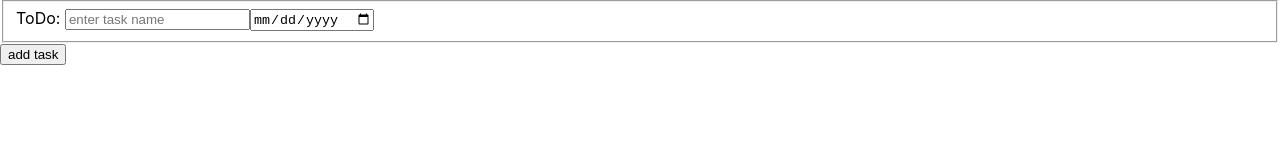
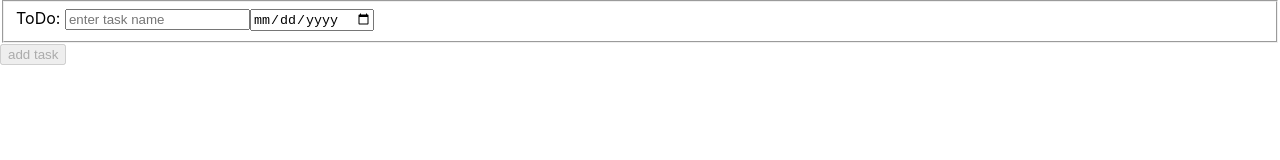
Before and after one commit to taanyaaharidassprasad06/productivity-app, a React (Create React App) app: page / in a window 1280 px wide. Shown: the top 160 px of the page. Built offline with nearby package versions, Linux system fonts and the light colour scheme.

Commit message:
disabled button

```diff
--- a/src/components/TaskForm.js
+++ b/src/components/TaskForm.js
@@ -1,23 +1,23 @@
-import { useRef } from "react";
+import { useState } from "react";
 
 function TaskForm( { addTaskHandler } ) {
-    const nameRef = useRef(null);
-    const dateRef = useRef(null);
+    const [name, setName] = useState("");
+     const [date, setDate] = useState("");
 
     const submitHandler = (e) => {
         e.preventDefault();
 
         const newTask = {
             id: Date.now(),
-            name: nameRef.current.value,
-            due: dateRef.current.value,
+            name,
+            due: date,
             status: "inactive"
         }
 
         addTaskHandler(newTask);
 
-        nameRef.current.value = "";
-        dateRef.current.value = "";
+        setName("");
+        setDate("");
     }
 
     return (
@@ -29,16 +29,18 @@ function TaskForm( { addTaskHandler } ) {
                         id="name"
                         type="text"
                         placeholder="enter task name"
-                        ref={nameRef}
+                        value={name}
+                        onChange={(e) => setName(e.target.value)}
                     />
                     <label></label>
                     <input
                         id="due"
                         type="date"
-                        ref={dateRef}
+                        value={date}
+                        onChange={(e) => setDate(e.target.value)}
                     />
                 </fieldset>
-                <button type="submit">add task</button>
+                <button type="submit" disabled={!name}>add task</button>
             </form>
         </div>
     );
```
